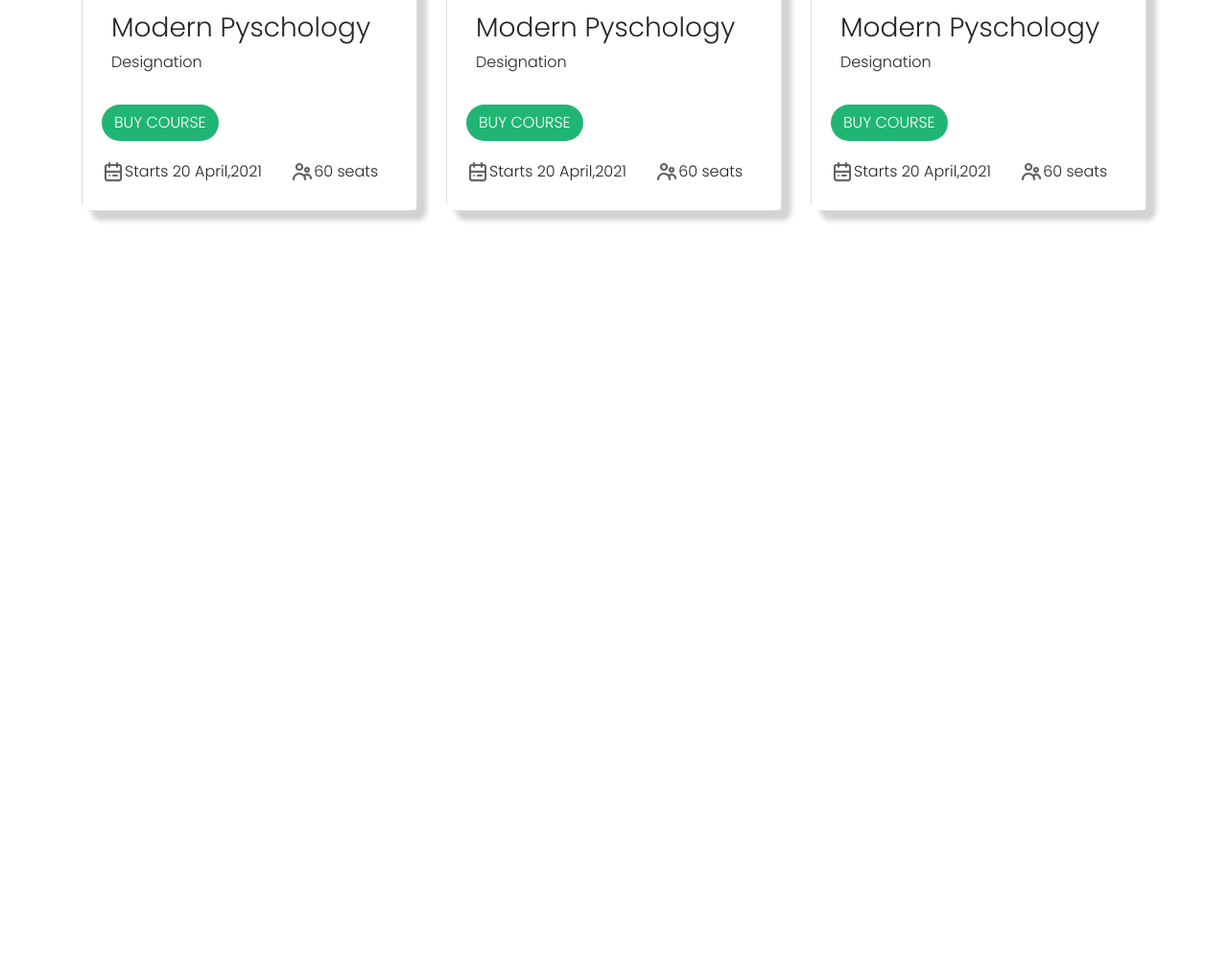
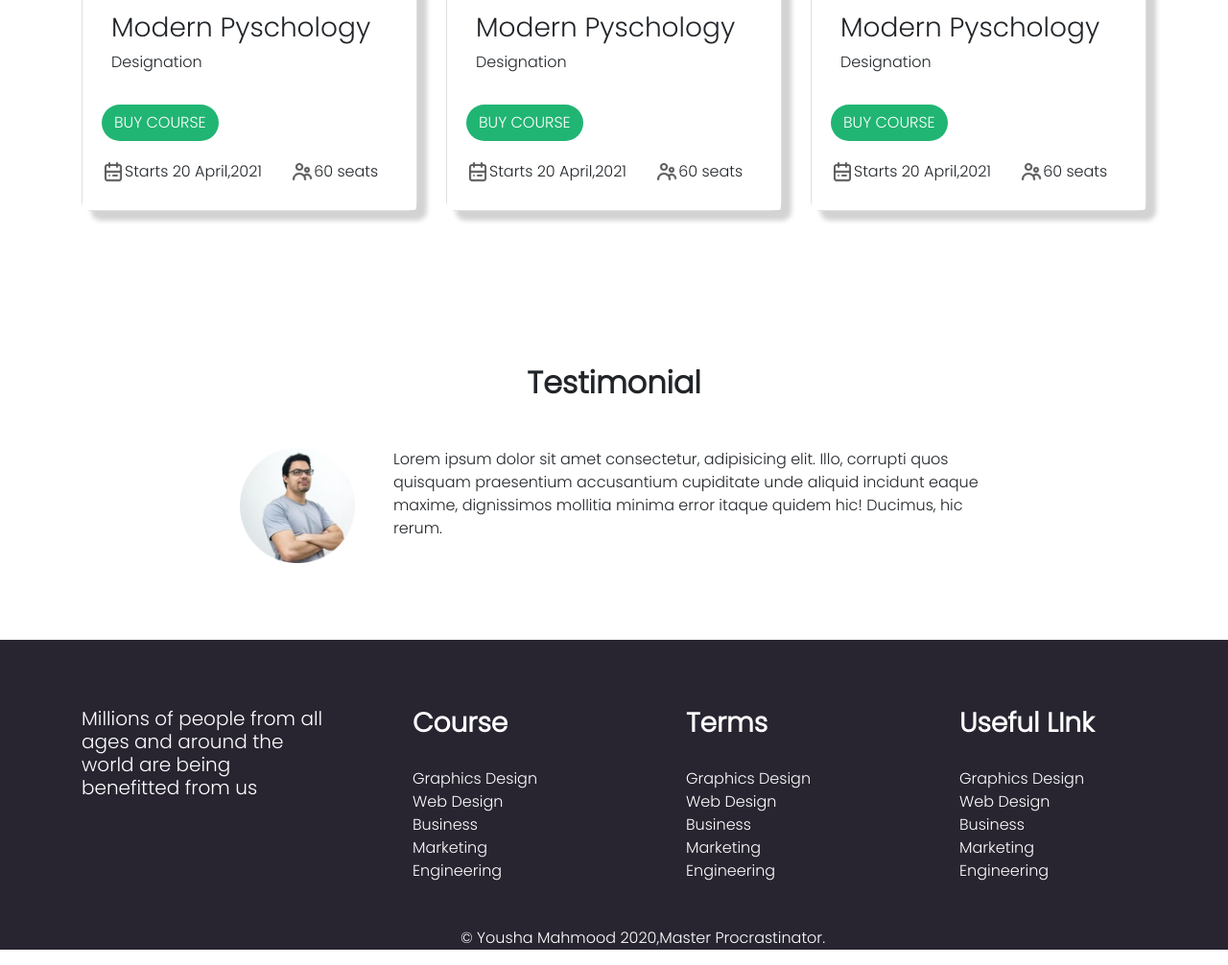
Before and after one commit to youshamahmood96/e-school, a plain HTML site: page index.html in a window 1280 px wide. Shown: the part 1136-2142 px from the top of the page at 96% size. Before the commit the page ends 1436 px from the top, so only its background shows below. Drawn offline with nearby package versions, Linux system fonts and the light colour scheme.

Commit message:
first try

```diff
--- a/index.html
+++ b/index.html
@@ -194,6 +194,53 @@
 
    </div>
  </div>
+ <!-- Testimonial  -->
+ <div class="container d-flex justify-content-center testimonial-header">
+
+        <h2>Testimonial</h2>
+
+
+ </div>
+ <div class="container d-flex justify-content-center testimonial-body">
+     <img src="Photos/Man.png" alt="">
+     <p>Lorem ipsum dolor sit amet consectetur, adipisicing elit. Illo, corrupti quos quisquam praesentium accusantium cupiditate unde aliquid incidunt eaque maxime, dignissimos mollitia minima error itaque quidem hic! Ducimus, hic rerum.</p>
+ </div>
+ <footer>
+    <div class="container">
+        <div class="row">
+            <div class="col-md-3 col-sm-12">
+              <h6> Millions of people from all ages and around the world are being benefitted from us</h6>
+            </div>
+            <div class="col-md-3 col-sm-12">
+                <h3>Course</h3>
+               <p>Graphics Design <br>
+                Web Design <br>
+                Business <br>
+                Marketing <br>
+                Engineering <br></p>
+            </div>
+            <div class="col-md-3 col-sm-12">
+                <h3>Terms</h3>
+                <p>Graphics Design <br>
+                 Web Design <br>
+                 Business <br>
+                 Marketing <br>
+                 Engineering <br></p>
+            </div>
+            <div class="col-md-3 col-sm-12">
+                <h3>Useful LInk</h3>
+                <p>Graphics Design <br>
+                 Web Design <br>
+                 Business <br>
+                 Marketing <br>
+                 Engineering <br></p>
+            </div>
+        </div>
+        </div>
+        <p style="text-align: center;">© Yousha Mahmood 2020,Master Procrastinator.</p>
+ </footer>
+
+
 
     <script src="https://code.jquery.com/jquery-3.5.1.slim.min.js" integrity="sha384-DfXdz2htPH0lsSSs5nCTpuj/zy4C+OGpamoFVy38MVBnE+IbbVYUew+OrCXaRkfj" crossorigin="anonymous"></script>
 <script src="https://cdn.jsdelivr.net/npm/popper.js@1.16.0/dist/umd/popper.min.js" integrity="sha384-Q6E9RHvbIyZFJoft+2mJbHaEWldlvI9IOYy5n3zV9zzTtmI3UksdQRVvoxMfooAo" crossorigin="anonymous"></script>
--- a/style.css
+++ b/style.css
@@ -94,10 +94,44 @@ header span{
     color:white;
 
 }
-
 .card-icon{
     width: 24px;
     height: 24px;
     display:inline;
     float:left;
 }
+.testimonial-header{
+    padding-top:80px;
+}
+.testimonial-header h2{
+    font-weight:bolder;
+}
+.testimonial-body{
+    margin-top:40px;
+    padding-left:180px;
+    padding-right:180px;
+}
+
+.testimonial-body img{
+    width: 120px;
+    height: 120px;
+    margin-right:40px;
+
+}
+footer{
+    background:#282531;
+    color:white;
+    margin-top:80px;
+    padding-top:40px;
+}
+footer h3{
+    font-weight:bold;
+}
+footer h3, footer p{
+    margin-top:30px;
+    margin-left:60px;
+}
+footer h6{
+    font-size:20px;
+    margin-top:30px;
+}
```
